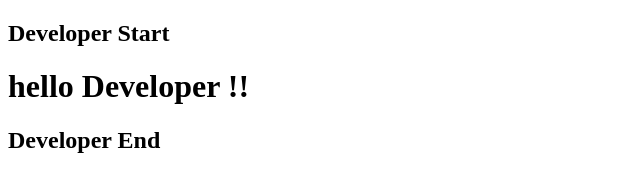
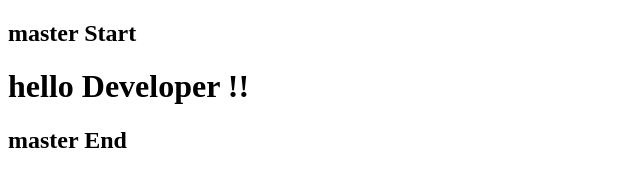
Before and after one commit to abdulali80/git-example, a plain HTML site: page index.html in a window 1280 px wide. Shown: the whole page, without its empty margins (0-640 px from the left). Drawn offline with Linux system fonts and the light colour scheme.

Commit message:
master title changes

```diff
--- a/index.html
+++ b/index.html
@@ -6,8 +6,8 @@
     <title>My Site</title>
 </head>
 <body>
-    <h2> Developer Start</h2>
+    <h2> master Start</h2>
     <h1> hello Developer !!</h1>
-    <h2> Developer End</h2>
+    <h2> master End</h2>
 </body>
 </html>
```
